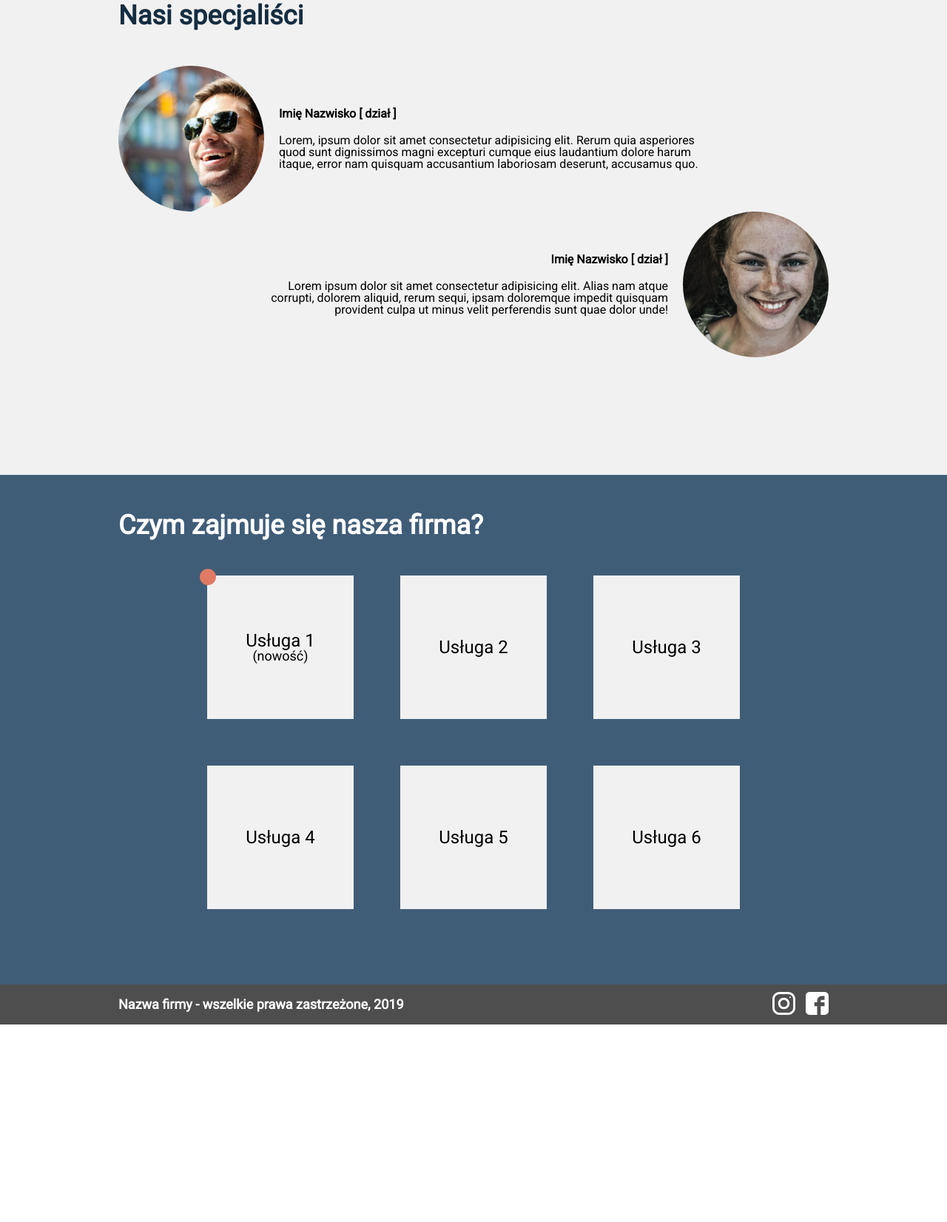
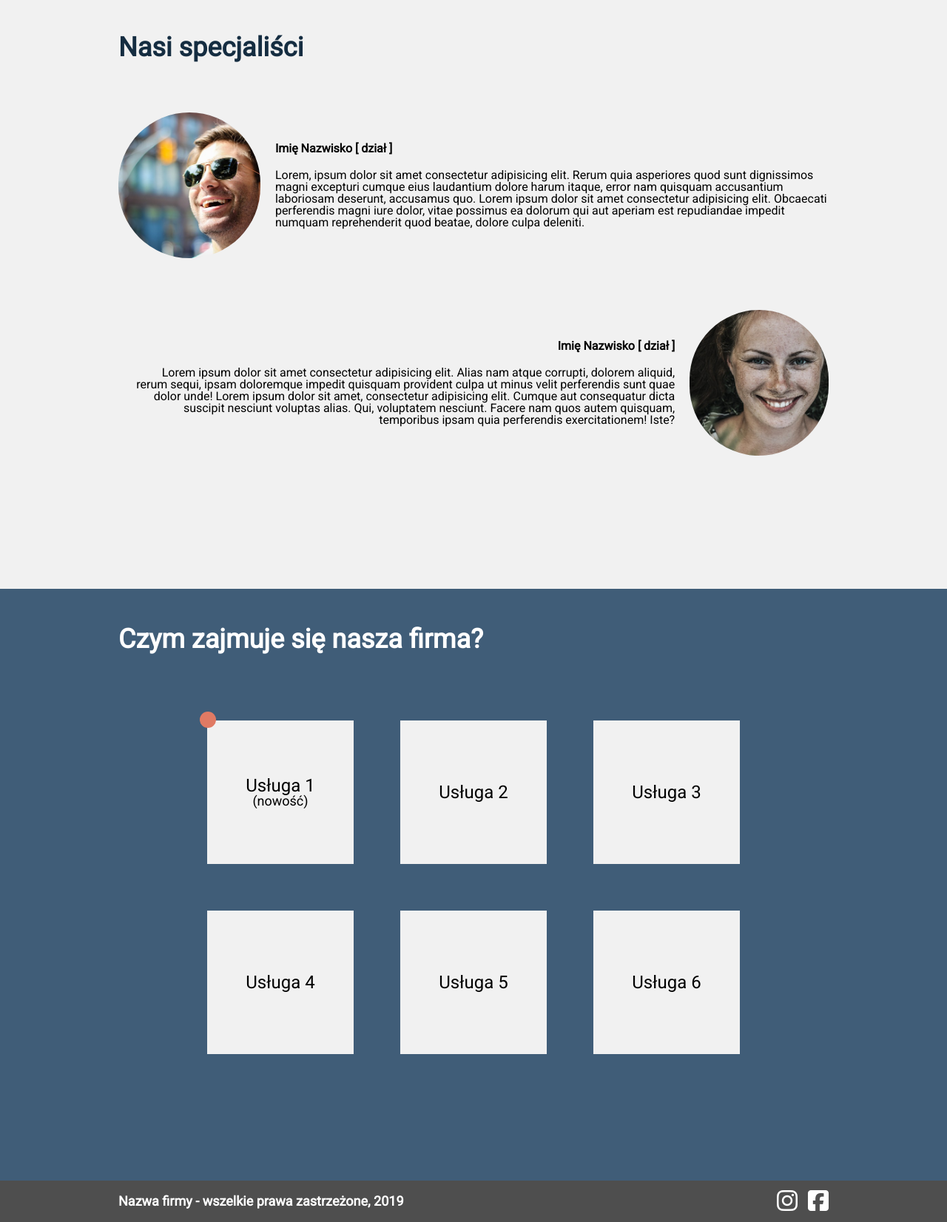
Before and after one commit to fokida/HTML_Zaliczeniowy_1, a plain HTML site: page index.html in a window 1280 px wide. Shown: the part 804-2456 px from the top of the page at 74% size. Before the commit the page ends 2195 px from the top, so only its background shows below. Drawn offline with Linux system fonts and the light colour scheme.

Commit message:
changes 15.07.2023

```diff
--- a/index.html
+++ b/index.html
@@ -11,93 +11,122 @@
       href="https://fonts.googleapis.com/css2?family=Roboto&display=swap"
       rel="stylesheet"
     />
+    <script
+      src="https://kit.fontawesome.com/76b282df84.js"
+      crossorigin="anonymous"
+    ></script>
     <title>Home</title>
   </head>
   <body>
     <div class="page">
-      <nav class="navigation"><div class="top">
+      <nav class="navigation">
+        <div class="top">
           <div class="logo">moja firma</div>
           <div class="menu">
             <ul>
               <li><a class="menu_1" href="#about">o nas</a></li>
               <li><a class="menu_1" href="#offer">oferta</a></li>
-            <li><a class="menu_2" href="mailto:jansmieszek@oxw.pl">kontakt</a></li>
+              <li>
+                <a class="menu_2" href="mailto:jansmieszek@oxw.pl">kontakt</a>
+              </li>
             </ul>
-        </div></div>
+          </div>
+        </div>
       </nav>
+
       <header class="shadow">
-        <div class="landing_page"><div class="main"><div class="home">
-          <h1 class="home_header">Nasza firma oferuje najwyższej jakości produkty.</h1>
+        <div class="landing_page">
+          <div class="main">
+            <div class="home">
+              <h1 class="home_header">
+                Nasza firma oferuje najwyższej jakości produkty.
+              </h1>
               <p class="home_content">Nie wierz nam na słowo - sprawdź</p>
-        <a href="#offer"><button class="btn">oferta</button></a></div></div>
-      </div></header>
+              <a href="#offer"><button class="btn">oferta</button></a>
+            </div>
+          </div>
+        </div>
+      </header>
       <section class="about" id="about">
         <div class="main">
           <h2 class="about_header">Nasi specjaliści</h2>
           <div class="about_content_storage">
-      <div class="about_content_box"><div class="about_content_img1"></div><div class="about_content_box_text1"><h1 class="about_content_header">Imię Nazwisko [ dział ]</h1> Lorem, ipsum dolor sit amet consectetur adipisicing elit. Rerum quia asperiores quod sunt dignissimos magni excepturi cumque eius laudantium dolore harum itaque, error nam quisquam accusantium laboriosam deserunt, accusamus quo.</div></div>
-      <div class="about_content_box"><div class="about_content_img2"></div><div class="about_content_box_text2"><h1 class="about_content_header">Imię Nazwisko [ dział ]</h1> Lorem ipsum dolor sit amet consectetur adipisicing elit. Alias nam atque corrupti, dolorem aliquid, rerum sequi, ipsam doloremque impedit quisquam provident culpa ut minus velit perferendis sunt quae dolor unde!</div></div>
-    </div></div></section>
+            <div class="about_content_box">
+              <div class="about_content_img"></div>
+              <div class="about_content_box_text">
+                <h1 class="about_content_header">Imię Nazwisko [ dział ]</h1>
+                Lorem, ipsum dolor sit amet consectetur adipisicing elit. Rerum
+                quia asperiores quod sunt dignissimos magni excepturi cumque
+                eius laudantium dolore harum itaque, error nam quisquam
+                accusantium laboriosam deserunt, accusamus quo. Lorem ipsum
+                dolor sit amet consectetur adipisicing elit. Obcaecati
+                perferendis magni iure dolor, vitae possimus ea dolorum qui aut
+                aperiam est repudiandae impedit numquam reprehenderit quod
+                beatae, dolore culpa deleniti.
+              </div>
+            </div>
+            <div class="about_content_box">
+              <div class="about_content_img"></div>
+              <div class="about_content_box_text">
+                <h1 class="about_content_header">Imię Nazwisko [ dział ]</h1>
+                Lorem ipsum dolor sit amet consectetur adipisicing elit. Alias
+                nam atque corrupti, dolorem aliquid, rerum sequi, ipsam
+                doloremque impedit quisquam provident culpa ut minus velit
+                perferendis sunt quae dolor unde! Lorem ipsum dolor sit amet,
+                consectetur adipisicing elit. Cumque aut consequatur dicta
+                suscipit nesciunt voluptas alias. Qui, voluptatem nesciunt.
+                Facere nam quos autem quisquam, temporibus ipsam quia
+                perferendis exercitationem! Iste?
+              </div>
+            </div>
+          </div>
+        </div>
+      </section>
+
       <section class="offer" id="offer">
         <div class="main">
-        <h2 class="offer_header">Czym zajmuje się nasza firma?</h2></div>
+          <h2 class="offer_header">Czym zajmuje się nasza firma?</h2>
+          <div class="dot"></div>
+          <div class="main_services">
             <div class="services">
-    <div class="services_box"><div class="dot"></div>Usługa 1<div class="services_box_new">(nowość)</div></div>
+              <div class="services_box">
+                Usługa 1
+                <div class="services_box_new">(nowość)</div>
+              </div>
               <div class="services_box">Usługa 2</div>
               <div class="services_box">Usługa 3</div>
               <div class="services_box">Usługa 4</div>
               <div class="services_box">Usługa 5</div>
-    <div class="services_box">Usługa 6</div></div></section>
-      <footer class="footer"><div class="top">
+              <div class="services_box">Usługa 6</div>
+            </div>
+          </div>
+        </div>
+      </section>
+      <footer class="footer">
+        <div class="top">
           <div class="info">Nazwa firmy - wszelkie prawa zastrzeżone, 2019</div>
           <div class="social">
             <ul>
               <li>
-              <a href="https://www.instagram.com
-              "><svg width="31" height="31" viewBox="0 0 31 31" fill="none" xmlns="http://www.w3.org/2000/svg">
-                <g id="instagram" clip-path="url(#clip0_7_25)">
-                <g id="Group">
-                <g id="Group_2">
-                <path id="Vector" d="M21.3125 0H9.6875C4.33806 0 0 4.33806 0 9.6875V21.3125C0 26.6619 4.33806 31 9.6875 31H21.3125C26.6619 31 31 26.6619 31 21.3125V9.6875C31 4.33806 26.6619 0 21.3125 0ZM28.0938 21.3125C28.0938 25.0519 25.0519 28.0938 21.3125 28.0938H9.6875C5.94812 28.0938 2.90625 25.0519 2.90625 21.3125V9.6875C2.90625 5.94812 5.94812 2.90625 9.6875 2.90625H21.3125C25.0519 2.90625 28.0938 5.94812 28.0938 9.6875V21.3125Z" fill="white"/>
-                </g>
-                </g>
-                <g id="Group_3">
-                <g id="Group_4">
-                <path id="Vector_2" d="M15.5 7.75C11.2201 7.75 7.75 11.2201 7.75 15.5C7.75 19.7799 11.2201 23.25 15.5 23.25C19.7799 23.25 23.25 19.7799 23.25 15.5C23.25 11.2201 19.7799 7.75 15.5 7.75ZM15.5 20.3438C12.8301 20.3438 10.6562 18.1699 10.6562 15.5C10.6562 12.8282 12.8301 10.6562 15.5 10.6562C18.1699 10.6562 20.3438 12.8282 20.3438 15.5C20.3438 18.1699 18.1699 20.3438 15.5 20.3438Z" fill="white"/>
-                </g>
-                </g>
-                <g id="Group_5">
-                <g id="Group_6">
-                <path id="Vector_3" d="M23.8313 8.20148C24.4016 8.20148 24.864 7.73913 24.864 7.16879C24.864 6.59846 24.4016 6.13611 23.8313 6.13611C23.2609 6.13611 22.7986 6.59846 22.7986 7.16879C22.7986 7.73913 23.2609 8.20148 23.8313 8.20148Z" fill="white"/>
-                </g>
-                </g>
-                </g>
-                <defs>
-                <clipPath id="clip0_7_25">
-                <rect width="31" height="31" fill="white"/>
-                </clipPath>
-                </defs>
-                </svg></a>
+                <a href="https://www.instagram.com"
+                  ><i
+                    class="fa-brands fa-instagram fa-2xl"
+                    style="color: #ffffff"
+                  ></i
+                ></a>
               </li>
-            <li></li>
-              <a href="https://facebook.com"><svg width="31" height="31" viewBox="0 0 31 31" fill="none" xmlns="http://www.w3.org/2000/svg">
-                <g id="facebook-logo" clip-path="url(#clip0_7_7)">
-                <g id="Group">
-                <path id="Facebook  x28 alt x29" d="M31 5.16701C31 2.4521 28.5489 0 25.8333 0H5.16667C2.45107 0 0 2.4521 0 5.16701V25.833C0 28.5479 2.45107 31 5.16701 31H15.5V19.2889H11.7111V14.1222H15.5V12.1093C15.5 8.63763 18.1068 5.51111 21.3125 5.51111H25.4889V10.6778H21.3125C20.8554 10.6778 20.3222 11.2327 20.3222 12.0638V14.1222H25.4889V19.2889H20.3222V31H25.8333C28.5489 31 31 28.5479 31 25.833V5.16701Z" fill="white"/>
-                </g>
-                </g>
-                <defs>
-                <clipPath id="clip0_7_7">
-                <rect width="31" height="31" fill="white"/>
-                </clipPath>
-                </defs>
-                </svg>
-
-                </a>
+              <li>
+                <a href="https://facebook.com"
+                  ><i
+                    class="fa-brands fa-square-facebook fa-2xl"
+                    style="color: #ffffff"
+                  ></i
+                ></a>
               </li>
             </ul>
           </div>
-      </div></div>
+        </div>
       </footer>
+    </div>
   </body>
 </html>
--- a/style.css
+++ b/style.css
@@ -15,7 +15,6 @@ body {
   width: 960px;
   align-items: center;
   margin: 0 auto;
-  padding: 10px;
 }
 
 .main {
@@ -31,10 +30,9 @@ body {
 
 .navigation {
   display: flex;
+  height: 7vh;
   width: 100%;
   background-color: #4e4e4e;
-  margin: 0;
-  padding: 0;
 }
 
 .logo {
@@ -70,17 +68,13 @@ ul {
 }
 .landing_page {
   width: 100%;
-  height: 689px;
-  background-image: url("d869216e199c4faf8b78918e652e7719.jpg");
-  padding: 0;
-  margin: 0;
+  height: 93vh;
+  background-image: url("/assets/d869216e199c4faf8b78918e652e7719.jpg");
 }
 .shadow {
   width: 100%;
-  height: 689px;
+  height: 93vh;
   background-color: rgba(0, 0, 0, 0.15);
-  padding: 0;
-  margin: 0;
 }
 .home {
   padding-top: 150px;
@@ -120,10 +114,8 @@ ul {
 }
 .about {
   width: 100%;
-  height: 689px;
+  height: 100vh;
   background-color: #f1f1f1;
-  padding: 0;
-  margin: 0;
 }
 
 .about_header {
@@ -131,7 +123,7 @@ ul {
   font-size: 36px;
   font-style: normal;
   font-weight: 700;
-  padding-bottom: 50px;
+  padding-bottom: 70px;
 }
 
 .about_content_storage {
@@ -141,66 +133,72 @@ ul {
 }
 .about_content_box:nth-of-type(odd) {
   display: flex;
-
-  flex-direction: row;
+  padding-bottom: 70px;
 }
 .about_content_box:nth-of-type(even) {
   display: flex;
 
   flex-direction: row-reverse;
 }
-.about_content_img1 {
+.about_content_img {
   display: flex;
   flex-direction: column;
   width: 197px;
   height: 197px;
   border-radius: 197px;
-  background-image: url("happy-gba2af3e07_640.jpg");
-  background-size: cover;
-}
-.about_content_img2 {
-  display: flex;
-  flex-direction: column;
-  width: 197px;
-  height: 197px;
-  border-radius: 197px;
-  background-image: url("woman-g24ee57851_640.jpg");
   background-size: cover;
 }
 
-.about_content_box_text1 {
+.about_content_box:nth-of-type(odd) .about_content_img {
+  background-image: url("/assets/happy-gba2af3e07_640.jpg");
+}
+
+.about_content_box:nth-of-type(even) .about_content_img {
+  background-image: url("/assets/woman-g24ee57851_640.jpg");
+}
+
+.about_content_box_text {
   display: flex;
   justify-content: center;
-  width: 60%;
+  width: 80%;
   flex-direction: column;
   padding-left: 20px;
 }
-.about_content_box_text2 {
-  display: flex;
-  justify-content: center;
-  width: 60%;
-  flex-direction: column;
+.about_content_box:nth-of-type(even) .about_content_box_text {
   padding-right: 20px;
   text-align: right;
 }
+
+.about_content_box:nth-of-type(odd) .about_content_box_text {
+  padding-left: 20px;
+}
+
 .about_content_header {
   font-weight: bold;
   margin-bottom: 20px;
 }
 .offer {
   width: 100%;
-  height: 689px;
+  height: 100vh;
   background-color: #405d78;
-  padding: 0;
-  margin: 0;
 }
 .offer_header {
   color: #fff;
   font-size: 36px;
   font-style: normal;
   font-weight: 700;
+  padding-bottom: 70px;
 }
 
+.main_services {
+  display: flex;
+  justify-content: center;
+  width: 960px;
+  flex-direction: column;
+  align-items: center;
+  flex-wrap: wrap;
+  margin: 0 auto;
+}
 .services {
   display: grid;
   grid: 193.776px / auto auto auto;
@@ -208,18 +206,16 @@ ul {
   justify-items: center;
   align-content: center;
   gap: 63px;
-  padding: 0;
-  margin: 0;
 }
 .dot {
-  position: absolute;
+  position: relative;
+  top: 10px;
+  left: 110px;
   width: 22px;
   height: 22px;
   flex-shrink: 0;
   border-radius: 22px;
   background-color: #e07a64;
-  margin-top: -190px;
-  margin-left: -10px;
 }
 
 .services > .services_box {
@@ -253,12 +249,11 @@ ul {
 }
 
 .footer {
+  height: 7vh;
   display: flex;
   justify-content: space-around;
   align-items: center;
   background-color: #4e4e4e;
-  margin: 0;
-  padding: 0;
 }
 
 .info {
```
Also changed, not shown: assets/d869216e199c4faf8b78918e652e7719.jpg (renamed from d869216e199c4faf8b78918e652e7719.jpg), assets/happy-gba2af3e07_640.jpg (renamed from happy-gba2af3e07_640.jpg), assets/woman-g24ee57851_640.jpg (renamed from woman-g24ee57851_640.jpg), facebook-logo.svg (deleted), instagram (1).svg (deleted). Lines whose indentation alone changed are shown as unchanged.
